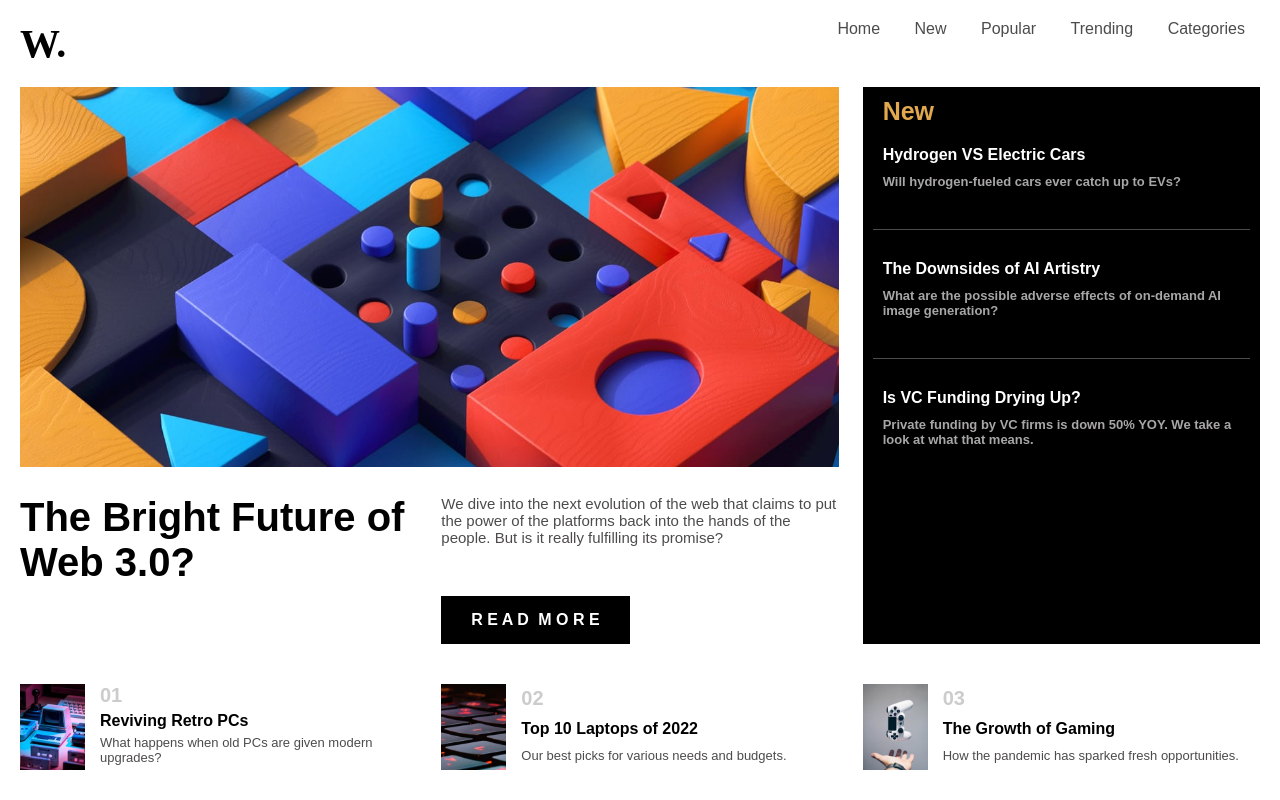
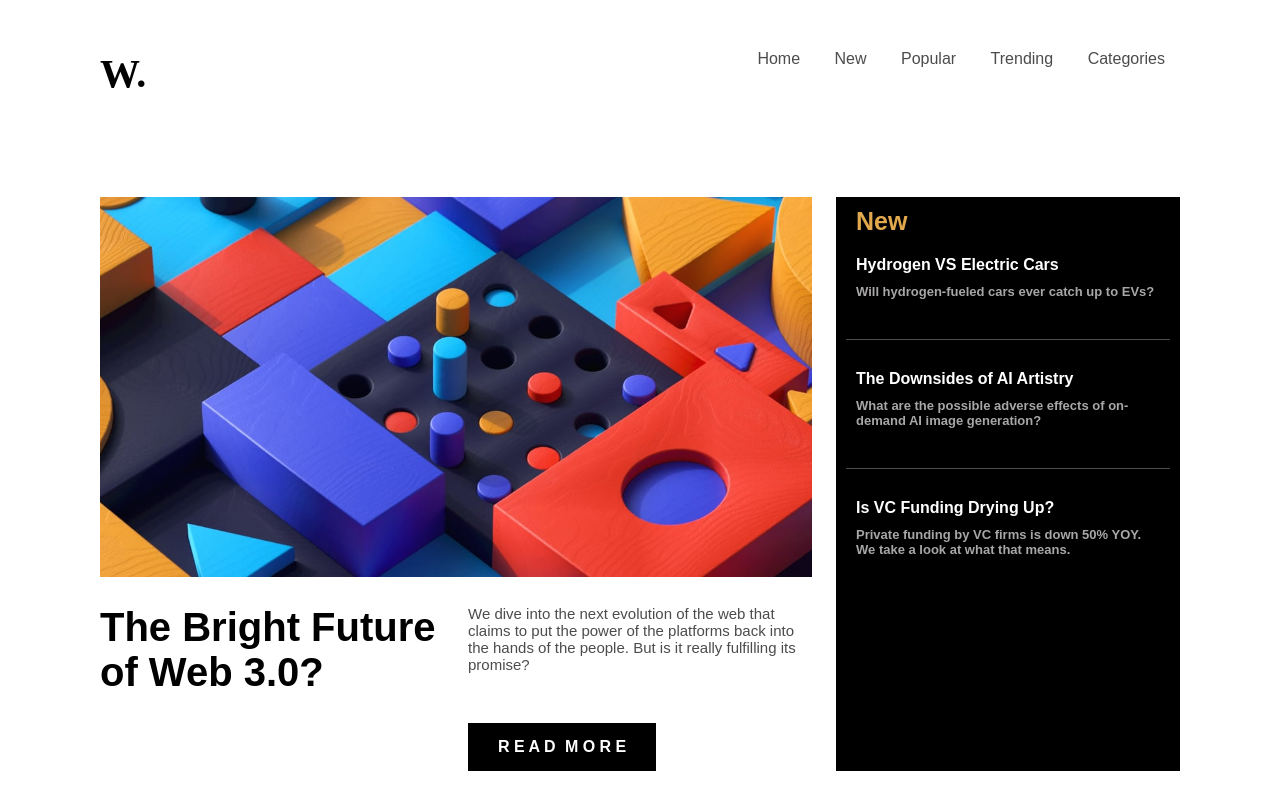
Before and after one commit to DTC-Formation/evaluation-html-css-Leonciia, a plain HTML site: page index.html in a window 1280 px wide. Shown: the top 800 px of the page. Drawn offline with Linux system fonts and the light colour scheme; files whose address does not match are found by name.

```diff
--- a/assets/css/styles.css
+++ b/assets/css/styles.css
@@ -575,7 +575,12 @@
 }
 
 @media (min-width: 1200px) {
+  .header {
+    padding: 50px 100px 50px 100px;
+   }
+
   .contenu-grid {
+    padding: 50px 100px 50px 100px;
     grid-template-columns: repeat(3, 1fr);
   }
 
@@ -593,7 +598,7 @@
   }
 
   .contenu-grid-footer {
-    padding: 20px;
+    padding: 50px 100px 50px 100px;
     grid-template-columns: 1fr 1fr 1fr;
   }
 
```
